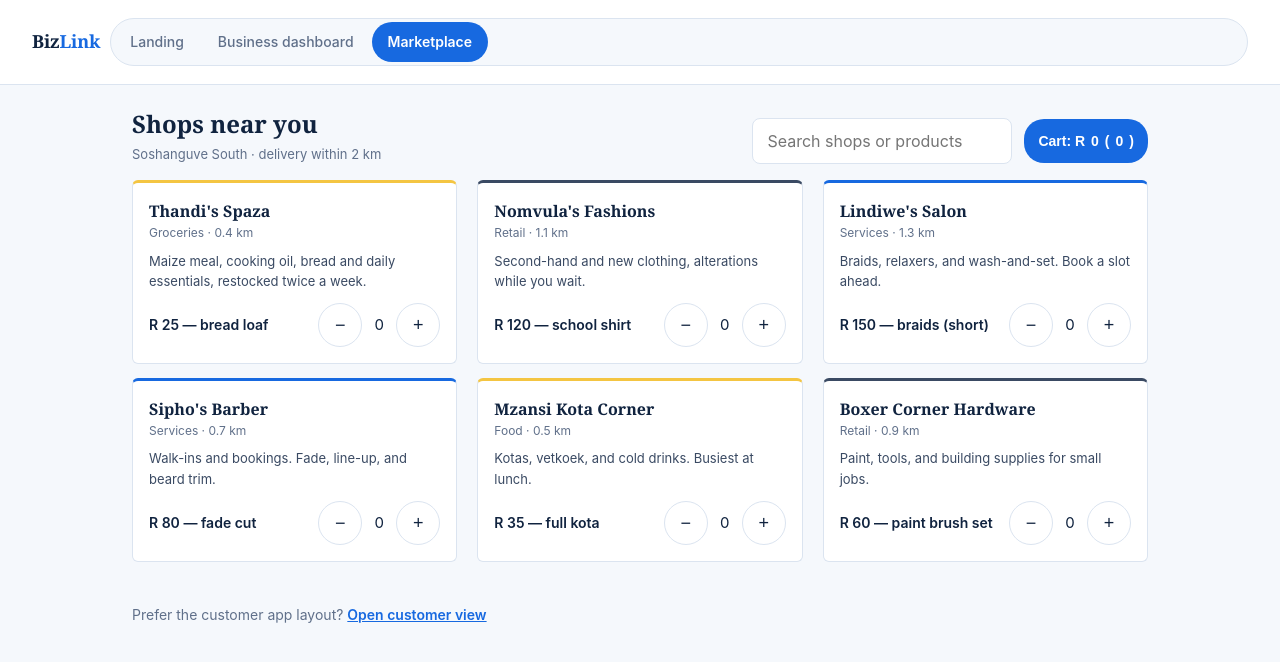
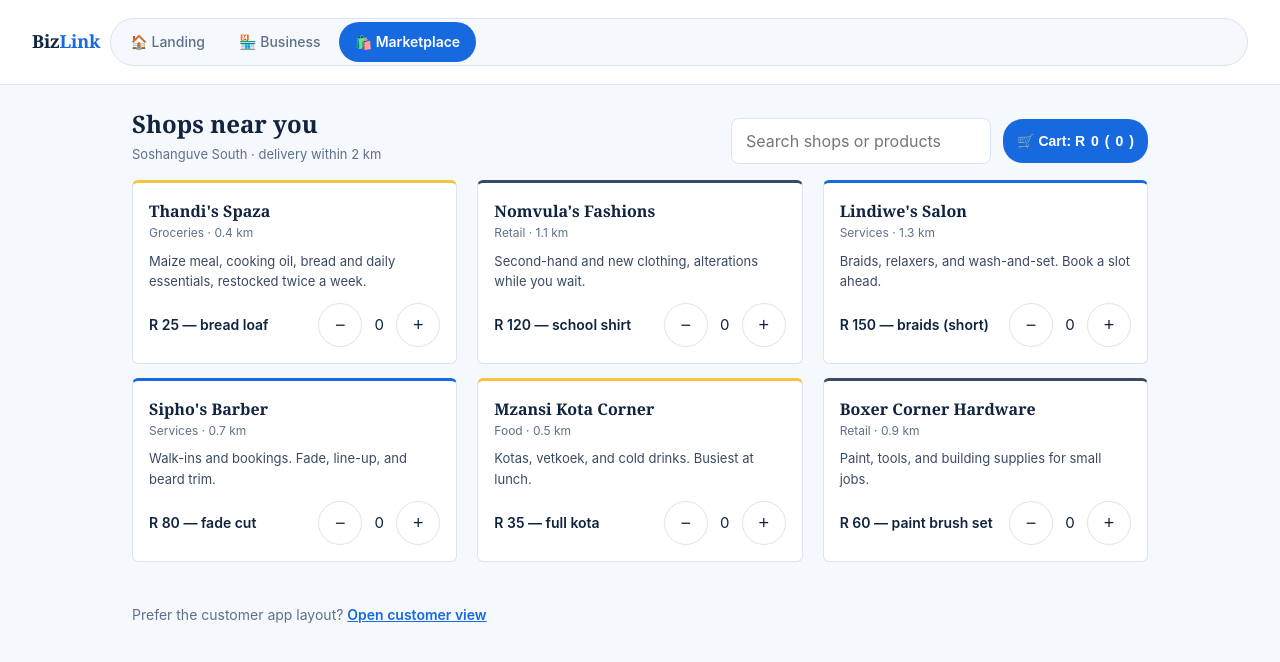
Before and after one commit to Lungaowen/bizlink, a plain HTML site: page docs/marketplace.html in a window 1280 px wide. Drawn offline with Linux system fonts and the light colour scheme.

Commit message:
design: add emojis to top nav and cart pill button

```diff
--- a/docs/marketplace.html
+++ b/docs/marketplace.html
@@ -30,9 +30,9 @@
 <header class="top">
   <a class="wordmark" href="index.html">Biz<em>Link</em></a>
   <div class="top-links">
-    <a href="index.html">Landing</a>
-    <a href="dashboard/orders.html">Business dashboard</a>
-    <a href="marketplace.html" class="current">Marketplace</a>
+    <a href="index.html">🏠 Landing</a>
+    <a href="dashboard/orders.html">🏪 Business</a>
+    <a href="marketplace.html" class="current">🛍️ Marketplace</a>
   </div>
 </header>
 
@@ -44,7 +44,7 @@
     </div>
     <div style="display:flex;gap:12px;align-items:center;">
       <input id="market-search" type="text" placeholder="Search shops or products" aria-label="Search shops or products" oninput="filterCards()">
-      <button type="button" class="cart-chip" id="open-cart-modal">Cart: R <span id="cart-total">0</span> (<span id="cart-count">0</span>)</button>
+      <button type="button" class="cart-chip" id="open-cart-modal">🛒 Cart: R <span id="cart-total">0</span> (<span id="cart-count">0</span>)</button>
     </div>
   </div>
 
```
